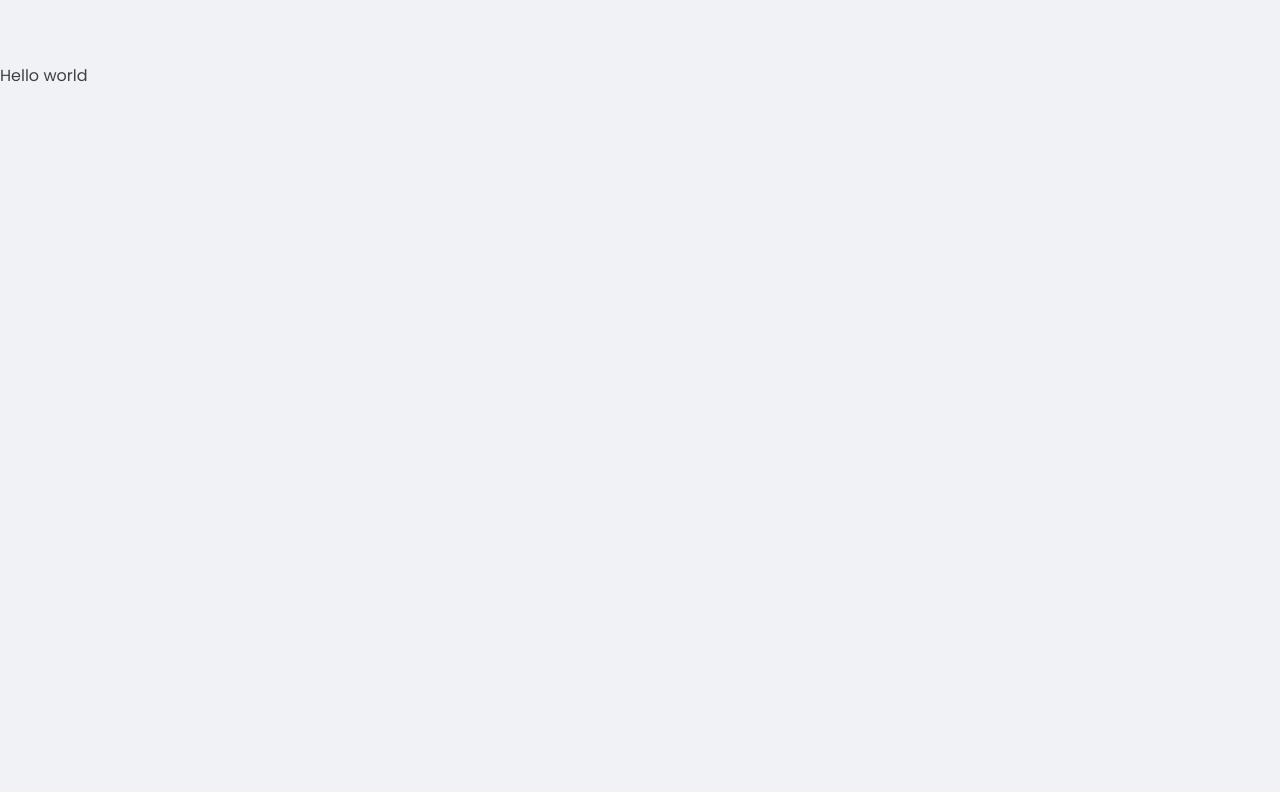
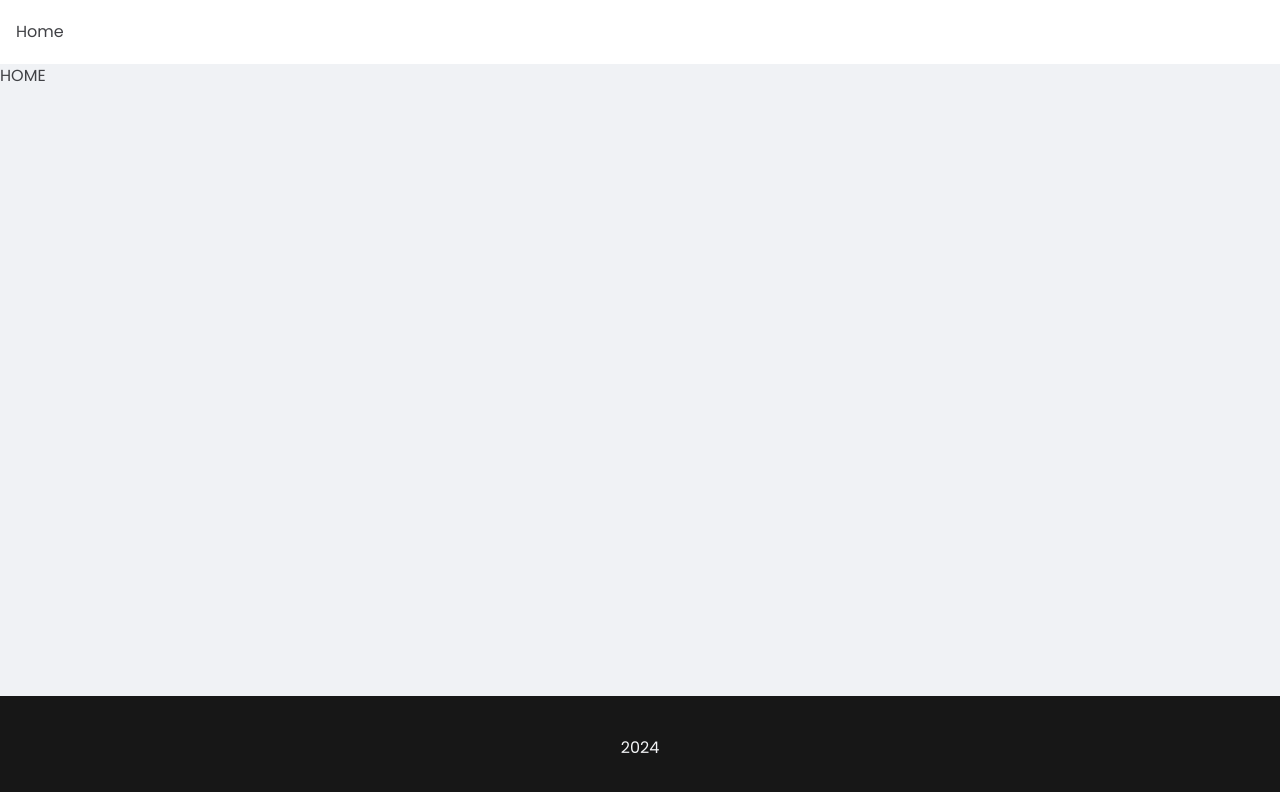
Before and after one commit to soycmramos/react-pos, a React (Vite) app: page / in a window 1280 px wide. Shown: the top 792 px of the page. Built offline with nearby package versions, Linux system fonts and the light colour scheme.

Commit message:
Configure Home route and Container component

```diff
--- a/src/App.jsx
+++ b/src/App.jsx
@@ -1,5 +1,13 @@
+import { Routes, Route } from 'react-router-dom'
+import Layout from './components/Layout'
+import Home from './pages/Home'
+
 export default function App() {
-  return (
-    <h1>Hello world</h1>
-  )
+	return (
+		<Layout>
+			<Routes>
+				<Route path='/' element={<Home />} />
+			</Routes>
+		</Layout>
+	)
 }
--- /dev/null
+++ b/src/components/Container.jsx
@@ -0,0 +1,10 @@
+export default function Container({ children, className, ...res }) {
+	return (
+		<div
+			className={`container px-4 m-auto max-w-7xl${className ? ' ' + className : ''}`}
+			{...res}
+		>
+			{children}
+		</div>
+	)
+}
--- /dev/null
+++ b/src/components/Footer.jsx
@@ -0,0 +1,11 @@
+import Container from './Container'
+
+export default function Footer() {
+	return (
+		<footer className='bg-neutral-900 py-10 px-10 text-center mt-auto text-gray-100'>
+			<Container>
+				<p>{new Date().getFullYear()}</p>
+			</Container>
+		</footer>
+	)
+}
--- /dev/null
+++ b/src/components/Header.jsx
@@ -0,0 +1,14 @@
+import Container from '@components/Container'
+import { Link } from 'react-router-dom'
+
+export default function Header() {
+	return (
+		<header className='bg-white fixed top-0 left-0 z-10 w-full h-header-height'>
+			<Container className={`flex justify-between items-center h-full`}>
+				<Link to='/'>
+					<h1>Home</h1>
+				</Link>
+			</Container>
+		</header>
+	)
+}
--- /dev/null
+++ b/src/components/Layout.jsx
@@ -0,0 +1,14 @@
+import Header from './Header'
+import Footer from './Footer'
+
+export default function Layout({ children }) {
+	return (
+		<>
+			<Header />
+			<main>
+				{children}
+			</main>
+			<Footer />
+		</>
+	)
+}
--- a/src/main.jsx
+++ b/src/main.jsx
@@ -1,8 +1,11 @@
 import { createRoot } from 'react-dom/client'
+import { BrowserRouter } from 'react-router-dom'
 import App from './App.jsx'
 import './index.css'
 
 createRoot(document.getElementById('root'))
-  .render(
-    <App />
-  )
+	.render(
+		<BrowserRouter>
+			<App />
+		</BrowserRouter>
+	)
--- /dev/null
+++ b/src/pages/Home.jsx
@@ -0,0 +1,7 @@
+export default function Home() {
+	return (
+		<section>
+			<h1>HOME</h1>
+		</section>
+	)
+}
--- a/vite.config.js
+++ b/vite.config.js
@@ -1,7 +1,16 @@
 import { defineConfig } from 'vite'
 import react from '@vitejs/plugin-react-swc'
+import path from 'node:path'
 
 // https://vitejs.dev/config/
 export default defineConfig({
-  plugins: [react()],
+	plugins: [react()],
+	resolve: {
+		alias: [
+			{
+				find: '@components',
+				replacement: path.resolve(path.join(__dirname, './src/components'))
+			}
+		]
+	}
 })
```
Also changed, not shown: package.json (+15 -14 lines), 1 other file (tests, documents, lock files or other folders).
